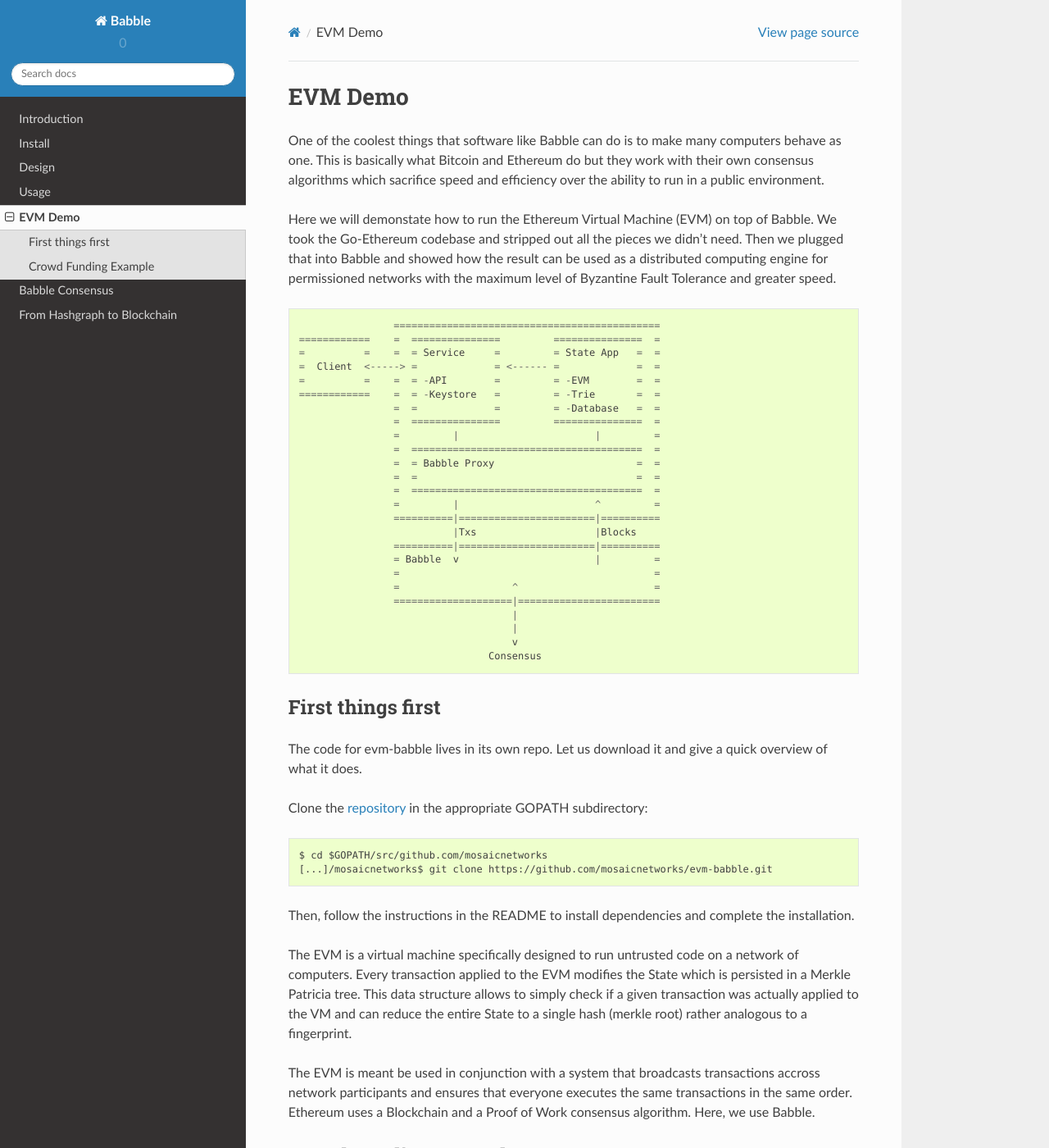
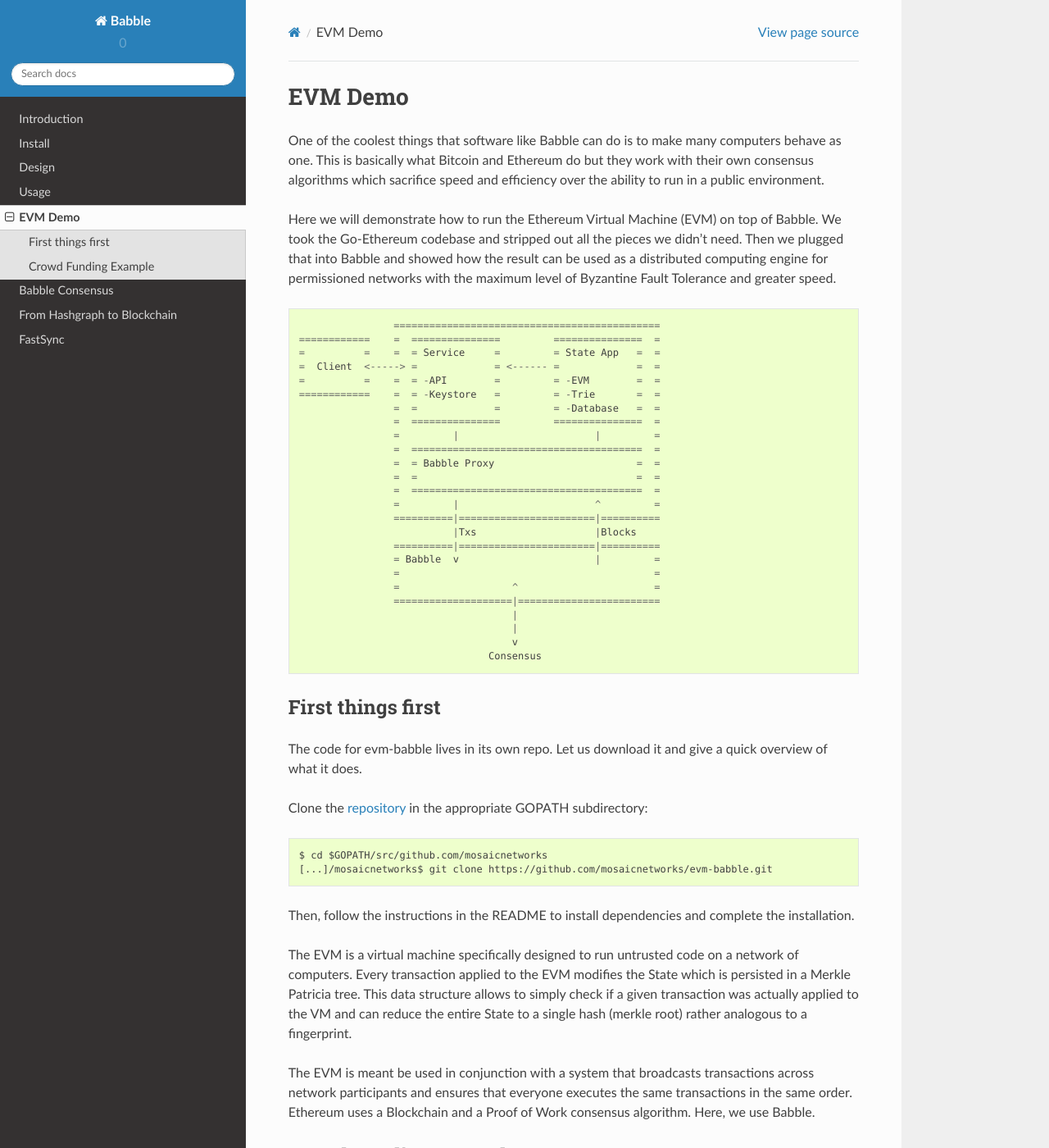
Before and after one commit to mosaicnetworks/babble, a Sphinx documentation site: the page built from docs/demo.rst, in a window 1280 px wide and 1400 px high. Shown: the whole window at 82% size. Built offline with Sphinx 7.4.7 and the Read the Docs theme 2.0.0, drawn with Linux system fonts in a browser that asks for light colours.

```diff
--- a/docs/demo.rst
+++ b/docs/demo.rst
@@ -1,14 +1,18 @@
+.. _demo:
+
 EVM Demo
 ========
 
-One of the coolest things that software like Babble can do is to make many computers behave as one.
-This is basically what Bitcoin and Ethereum do but they work with their own consensus algorithms which
-sacrifice speed and efficiency over the ability to run in a public environment.
+One of the coolest things that software like Babble can do is to make many
+computers behave as one. This is basically what Bitcoin and Ethereum do but they
+work with their own consensus algorithms which sacrifice speed and efficiency
+over the ability to run in a public environment.
 
-Here we will demonstate how to run the Ethereum Virtual Machine (EVM) on top of Babble. We took the Go-Ethereum
-codebase and stripped out all the pieces we didn't need. Then we plugged that into Babble and showed
-how the result can be used as a distributed computing engine for permissioned networks with the maximum
-level of Byzantine Fault Tolerance and greater speed.
+Here we will demonstrate how to run the Ethereum Virtual Machine (EVM) on top of
+Babble. We took the Go-Ethereum codebase and stripped out all the pieces we
+didn't need. Then we plugged that into Babble and showed how the result can be
+used as a distributed computing engine for permissioned networks with the
+maximum level of Byzantine Fault Tolerance and greater speed.
 
 ::
 
@@ -43,33 +47,43 @@ level of Byzantine Fault Tolerance and greater speed.
 First things first
 ------------------
 
-The code for evm-babble lives in its own repo. Let us download it and give a quick overview of what it does.
+The code for evm-babble lives in its own repo. Let us download it and give a
+quick overview of what it does.
 
-Clone the `repository <https://github.com/mosaicnetworks/evm-babble>`__ in the appropriate GOPATH subdirectory:
+Clone the `repository <https://github.com/mosaicnetworks/evm-babble>`__ in the
+appropriate GOPATH subdirectory:
 
 ::
 
     $ cd $GOPATH/src/github.com/mosaicnetworks
     [...]/mosaicnetworks$ git clone https://github.com/mosaicnetworks/evm-babble.git
 
-Then, follow the instructions in the README to install dependencies and complete the installation.
+Then, follow the instructions in the README to install dependencies and complete
+the installation.
 
-The EVM is a virtual machine specifically designed to run untrusted code on a network of computers. Every transaction
-applied to the EVM modifies the State which is persisted in a Merkle Patricia tree. This data structure allows to simply
-check if a given transaction was actually applied to the VM and can reduce the entire State to a single hash (merkle root)
-rather analogous to a fingerprint.
+The EVM is a virtual machine specifically designed to run untrusted code on a
+network of computers. Every transaction applied to the EVM modifies the State
+which is persisted in a Merkle Patricia tree. This data structure allows to
+simply check if a given transaction was actually applied to the VM and can
+reduce the entire State to a single hash (merkle root) rather analogous to a
+fingerprint.
 
-The EVM is meant be used in conjunction with a system that broadcasts transactions accross network participants and ensures
-that everyone executes the same transactions in the same order. Ethereum uses a Blockchain and a Proof of Work consensus
-algorithm. Here, we use Babble.
+The EVM is meant be used in conjunction with a system that broadcasts
+transactions across network participants and ensures that everyone executes the
+same transactions in the same order. Ethereum uses a Blockchain and a Proof of
+Work consensus algorithm. Here, we use Babble.
 
 Crowd Funding Example
 ---------------------
 
-The /demo folder of the evm-babble repo contains some scripts and instructions to setup a testnet and walk through
-an example where the user will run a secure decentralized crowd-funding campaign on a permissioned Babble network.
-It shows how to deploy a SmartContract that coordinates financial contributions and pays off the beneficiary when
-the funding target is reached. The SmartContract in question was only created for the purposes of this demo
-so please do not use it for a real crowd-funding campaign. We recommend opening multiple terminals in parallel to monitor
-the consensus stats and logs on the various nodes while the demo runs. This will help to get an understanding of all
-the work that is happening in the background to securely replicate all commands on multiple nodes for greater security.
+The /demo folder of the evm-babble repo contains some scripts and instructions
+to setup a testnet and walk through an example where the user will run a secure
+decentralized crowd-funding campaign on a permissioned Babble network. It shows
+how to deploy a SmartContract that coordinates financial contributions and pays
+off the beneficiary when the funding target is reached. The SmartContract in
+question was only created for the purposes of this demo so please do not use it
+for a real crowd-funding campaign. We recommend opening multiple terminals in
+parallel to monitor the consensus stats and logs on the various nodes while the
+demo runs. This will help to get an understanding of all the work that is
+happening in the background to securely replicate all commands on multiple nodes
+for greater security.
--- a/docs/index.rst
+++ b/docs/index.rst
@@ -26,3 +26,4 @@ Babble
    demo.rst
    consensus.rst
    blockchain.rst
+   fastsync.rst
```
Also changed, not shown: docs/assets/dag_frames_bx.xml (added, +1 -0 lines), docs/assets/fastsync.xml (added, +1 -0 lines), docs/assets/roots_0.xml (added, +1 -0 lines), docs/assets/roots_1.xml (added, +1 -0 lines), docs/fastsync.rst (added, +134 -0 lines), docs/assets/dag_frames_bx.png (added), docs/assets/fastsync.png (added), docs/assets/roots_0.png (added), docs/assets/roots_1.png (added).
